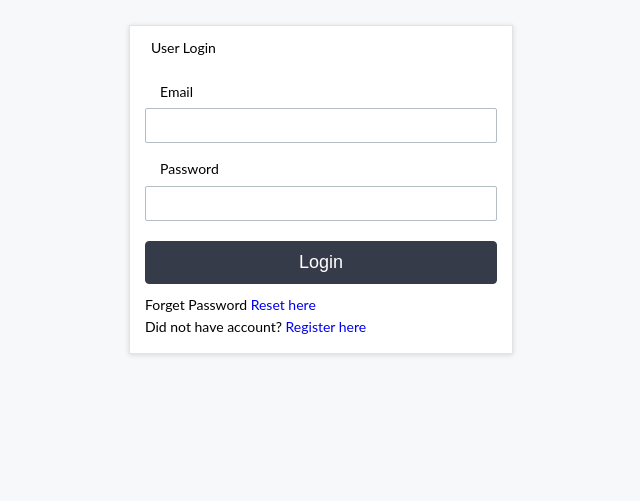
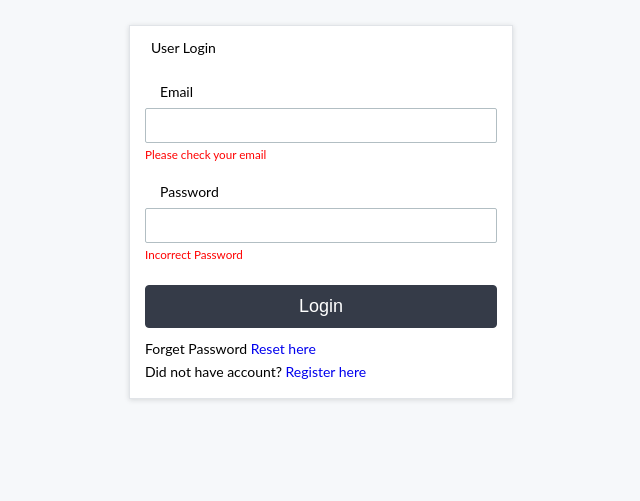
Before and after one commit to umair313/Noter, a Flask app: page /login in a window 1280 px wide. Shown: the part 56-557 px from the top of the page, without its empty margins (319-959 px from the left). Run offline with Flask 2, Linux system fonts and the light colour scheme.

Commit message:
fix the email password were displayed

```diff
--- a/core/templates/login.html
+++ b/core/templates/login.html
@@ -6,17 +6,22 @@
 					<legend>User Login</legend>
 
 					<div class="formgroup">
+					{% if not error['user'] %}
 					<label id="inputlabel">Email</label>
-					<input type="email" name="email" id="input" required>
-					{% if error['user'] %}
-							<small class="form-error">Email or password is incorrect</small>
+					<input type="email" name="email" id="input" value="{{email}}" required>
+							<small class="form-error">Please check your email</small>
+						{%else%}
+						<label id="inputlabel">Email</label>
+						<input type="email" name="email" id="input" required>
+
 						{% endif %}
+
 				</div>
 				<div class="formgroup">
 					<label id="inputlabel">Password</label>
 					<input type="Password" name="password" id="input">
-					{% if error['password'] %}
-							<small class="form-error">Email or password is incorrect</small>
+					{% if not error['password'] %}
+							<small class="form-error">Incorrect Password</small>
 					{% endif %}
 
 				</div>
```
